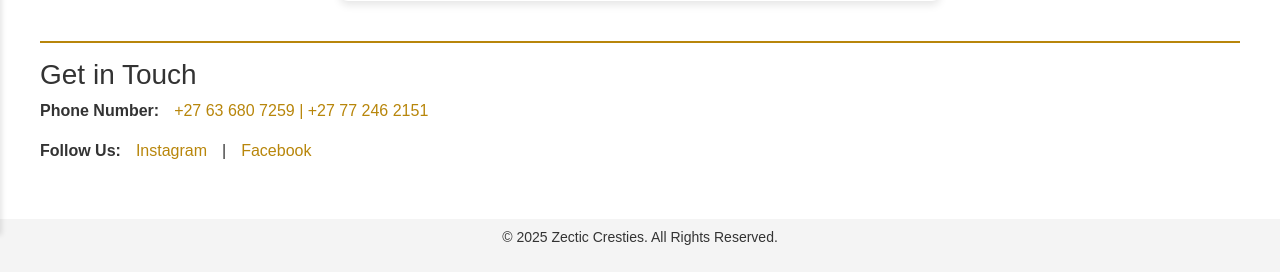
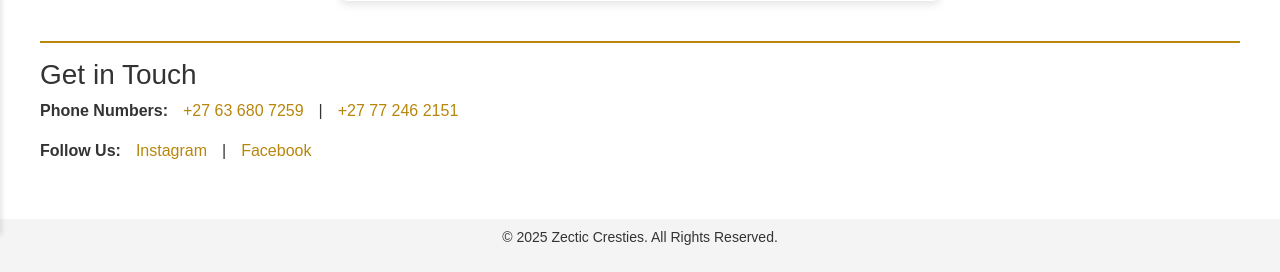
Before and after one commit to Theunus/Zectic_Cresties, a Flask app: page /contact_us in a window 1280 px wide. Shown: the part 565-837 px from the top of the page. Run offline with Flask 3, Linux system fonts and the light colour scheme; some libraries are stand-ins or nearby versions.

Commit message:
contact details update

```diff
--- a/app/templates/contact_us.html
+++ b/app/templates/contact_us.html
@@ -68,7 +68,10 @@
     <!-- Additional Contact Info Section -->
     <div class="contact-info">
         <h3>Get in Touch</h3>
-        <p><strong>Phone Number:</strong> <a href="tel:+27636807259">+27 63 680 7259 | +27 77 246 2151</a></p>
+        <p><strong>Phone Numbers:</strong>
+            <a href="tel:+27636807259">+27 63 680 7259</a> |
+            <a href="tel:+27772462151">+27 77 246 2151</a>
+        </p>
         <p><strong>Follow Us:</strong>
             <a href="https://www.instagram.com/zectic_cresties?igsh=MTJpdG12ZjZjNWJ2ZA==" target="_blank">Instagram</a> |
             <a href="https://www.facebook.com/yourprofile" target="_blank">Facebook</a>
--- a/app/templates/home.html
+++ b/app/templates/home.html
@@ -6,7 +6,7 @@
             <h1 class="display-4">Welcome to Zectic Cresties!</h1>
             <p class="lead">We are passionate about geckos and specialize in all things related to these amazing creatures.</p>
             <hr class="my-4">
-            <p>Explore our collection of exotic geckos and learn more about how to care for them.</p>
+            <p>Explore our collection of exotic geckos.</p>
             <div class="d-flex justify-content-center mt-4">
                 <a class="btn btn-primary btn-lg mr-3" href="{{ url_for('about') }}" role="button">
                     <i class="fas fa-info-circle mr-2"></i>Learn more about us
@@ -39,7 +39,7 @@
                         </div>
                         <div class="card-body text-center">
                             <h5 class="card-title">Crested Gecko</h5>
-                            <p class="text-muted">Flame Morph</p>
+                            <p class="text-muted">Lily White Morph</p>
                         </div>
                     </div>
                 </div>
@@ -50,7 +50,7 @@
                         </div>
                         <div class="card-body text-center">
                             <h5 class="card-title">Crested Gecko</h5>
-                            <p class="text-muted">Dalmatian Morph</p>
+                            <p class="text-muted">Pinstripe Morph</p>
                         </div>
                     </div>
                 </div>
```
